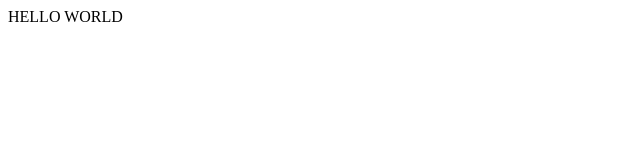
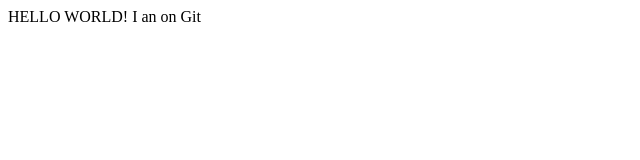
Before and after one commit to agarwalunnat/test, a plain HTML site: page index.html in a window 1280 px wide. Shown: the full height of the page, 0-640 px from the left. Drawn offline with Linux system fonts and the light colour scheme.

Commit message:
Update index.html

```diff
--- a/index.html
+++ b/index.html
@@ -6,6 +6,6 @@
 </head>
 
 <body>
-  <div>HELLO WORLD</div>
+  <div>HELLO WORLD! I an on Git</div>
  </body>
 </html>
```
